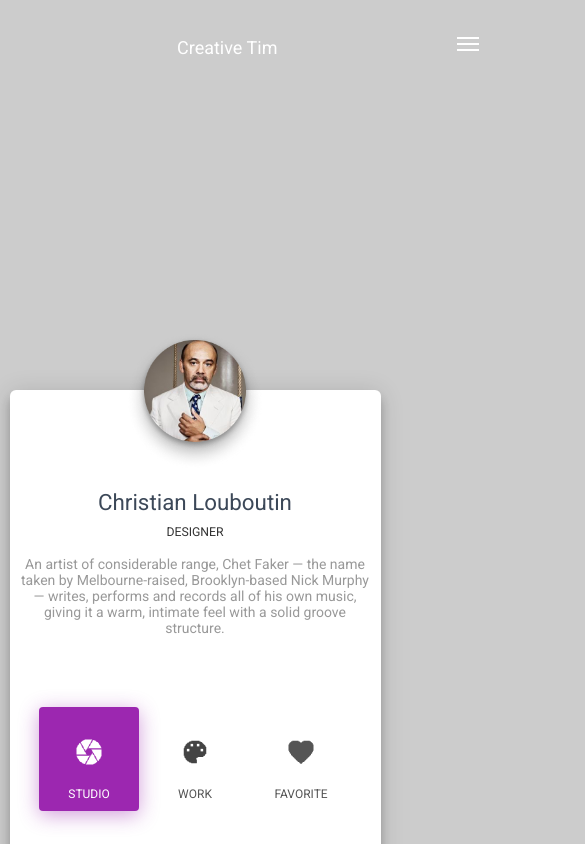
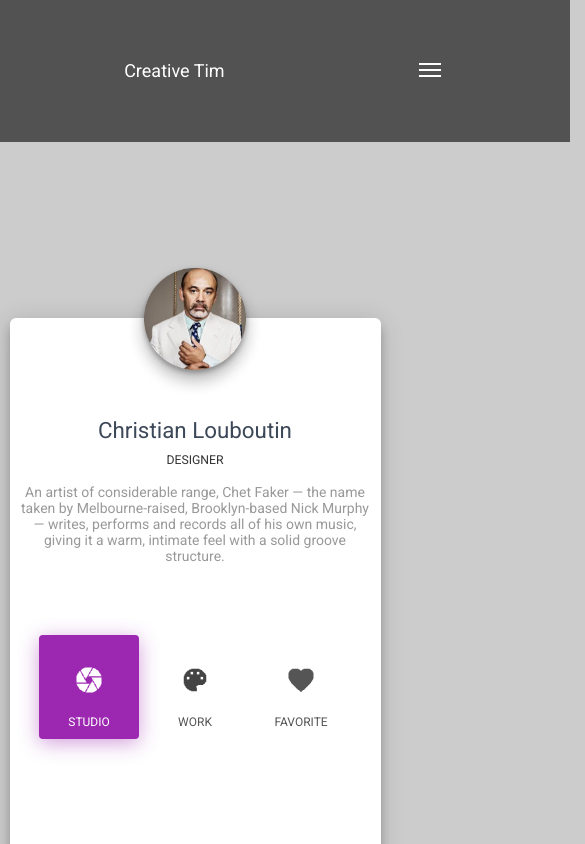
Before and after one commit to NastasyaChurashova/Profile_page, a plain HTML site: page index.html in a window 390 px wide. Shown: the top 844 px of the page, 585 px wide, since content can reach past the window. Drawn offline with nearby package versions, Linux system fonts and the light colour scheme; files that its build step writes are made by us from their sources.

Commit message:
tablet responsivity

```diff
--- a/index.html
+++ b/index.html
@@ -7,6 +7,7 @@
 <link rel="stylesheet" href="css/style.css">
 <div class="wrapper">
   <header>
+    <div class="top">
     <a href="#logo" class="tim">Creative Tim</a>
     <a href="#" class="dropdown">
       <svg class="dropdown"
@@ -55,6 +56,7 @@
               </svg>
             </a>
           </nav>
+        </div>
     </header>
     <main>
     <div class="profile">
--- a/scss/style.scss
+++ b/scss/style.scss
@@ -15,11 +15,7 @@ body {
   header {
     background: url(../BG_header.jpg);
     min-height: 381px;
-    min-width: 768px;
-    padding: 36px 0 36px 147px;
-    display: flex;
-    justify-content: space-between;
-    margin: auto;
+
     a {
       text-decoration: none;
       color: white;
@@ -30,10 +26,12 @@ body {
       font-weight: 300;
       line-height: 21.09px;
     }
-    nav {
-      display: inline-block;
-      vertical-align: middle;
-      margin-right: 147px;
+    .top {
+      max-width: 1143px;
+      height: 70px;
+      padding: 36px 151px 36px 147px;
+      display: flex;
+      justify-content: space-between;
     }
   }
 }
@@ -222,23 +220,20 @@ h3 {
   color: #000000;
 }
 
-@media only screen and (max-width: 900px) {
-  header {
-    padding-left: 24px;
-    padding-right: 24px;
-  }
-}
-
-@media only screen and (max-width: 768px) {
+@media only screen and (max-width: 800px) {
   .wrapper {
     min-height: 4227px;
-  }
-
     header {
       min-height: 381px;
-    padding-left: 24px;
       .tim {
         margin-left: 15px;
+      }
+      .top {
+        min-width: 724px;
+        background: #00000098;
+        align-items: center;
+        padding: 36px 20px 36px 24px;
+      }
     }
   }
 
@@ -251,6 +246,7 @@ h3 {
 
   footer {
     min-width: 500px;
+    max-height: 134px;
   }
 
   h3 {
@@ -269,30 +265,47 @@ h3 {
   }
 }
 
+@media only screen and (max-width: 675px) {
+  .wrapper {
+    header {
+      .top {
+        min-width: 631px;
+        display: flex;
+        justify-content: space-around;
+      }
+    }
+  }
+}
+
 @media only screen and (max-width: 570px) {
   .profile {
     font-size: 14px;
   }
+
   .dropdown {
     display: initial;
   }
 
-  .top-menu nav {
+  .wrapper {
+    header {
+      nav {
         display: none;
         position: absolute;
         background: #9c27b0;
-    top: 70px;
+        top: 80px;
         right: 0px;
         flex-direction: column;
-    justify-content: center;
         z-index: 1;
-    padding-top: 15px;
+        padding: 5px;
+        a {
+          margin: 5px;
         }
-
-  header a {
-    display: flex;
-    justify-content: center;
-    padding: 1px 0 20px 15px;
+      }
+      .top {
+        min-width: 526px;
+        justify-content: space-around;
+      }
+    }
   }
 
   .top-menu.open {
```
Lines whose indentation alone changed are shown as unchanged.
